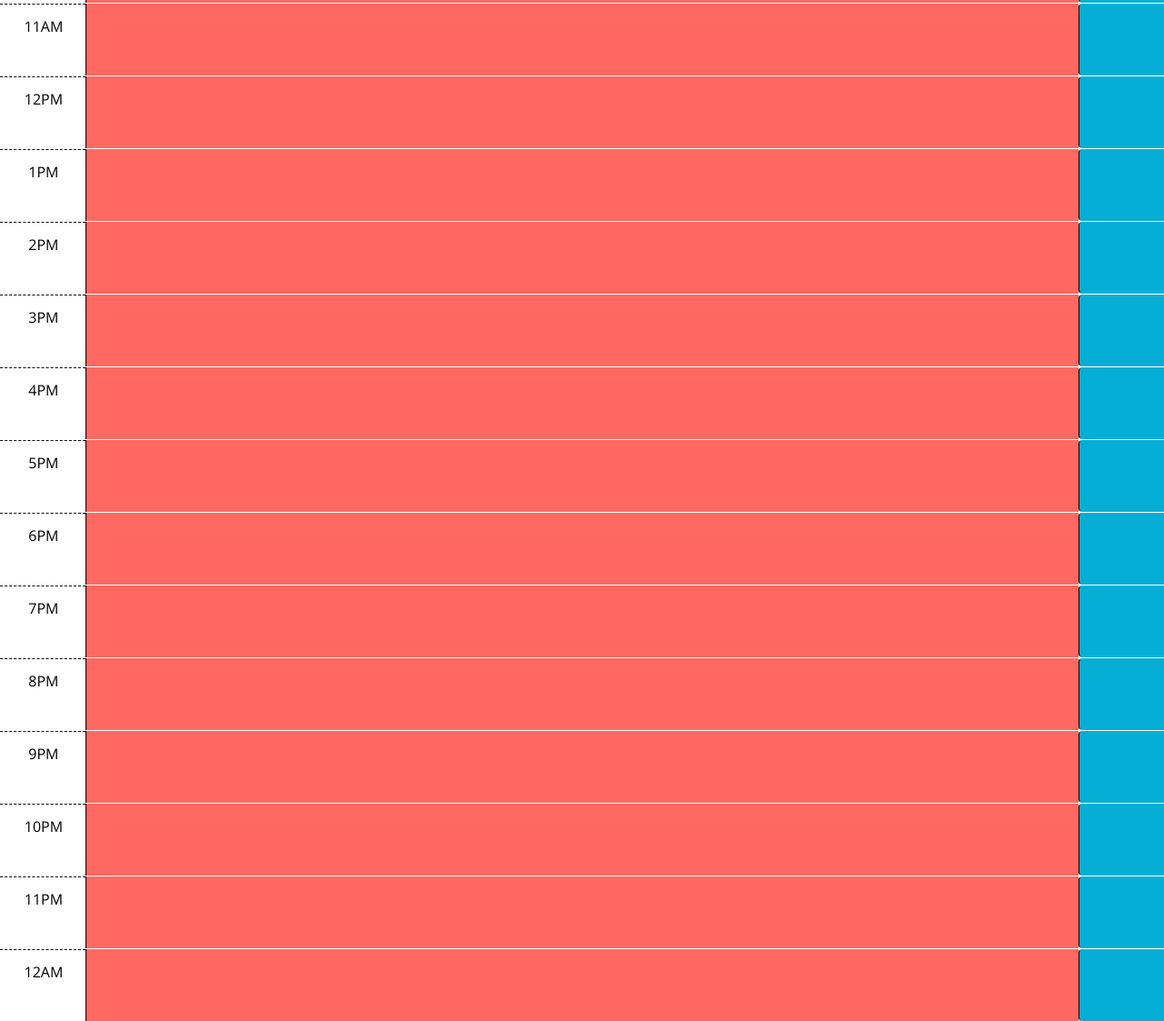
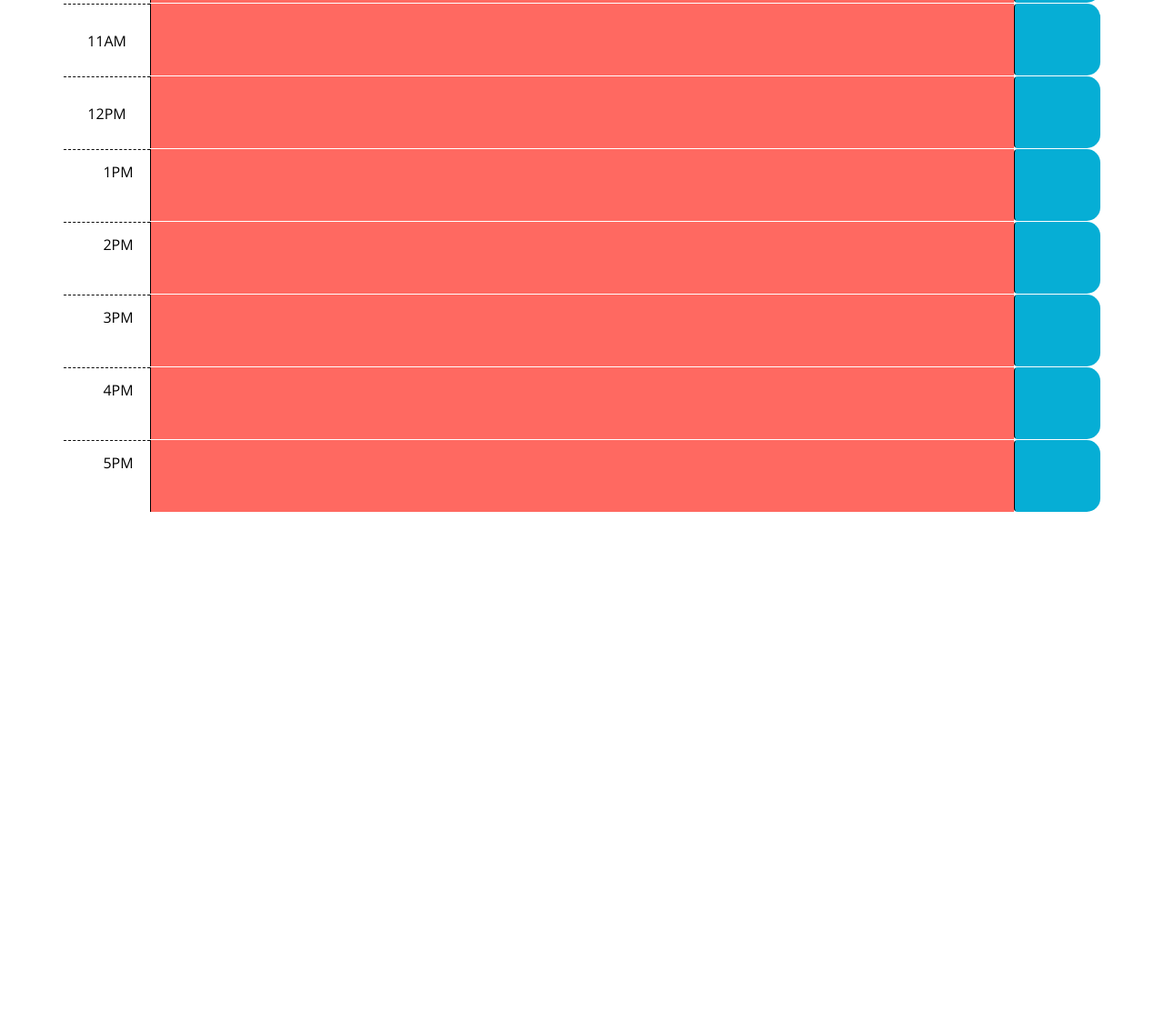
Before and after one commit to JN3AZ/Work-Day-Scheduler, a plain HTML site: page index.html in a window 1280 px wide. Shown: the part 493-1616 px from the top of the page at 91% size. After the commit the page ends 1056 px from the top, so only its background shows below. Drawn offline with nearby package versions, Linux system fonts and the light colour scheme.

Commit message:
fixed my syntax errors in my HTML, I had too many </div> messing up the format

```diff
--- a/app.js
+++ b/app.js
@@ -15,5 +15,5 @@ $(".time-block").each(function (){
         //curent hour
         $(this).find("textarea").addClass("present");
     }
-    console.log(hour, currentHour);
+    // console.log(hour, currentHour);
 });
--- a/index.html
+++ b/index.html
@@ -1,23 +1,14 @@
 <!DOCTYPE html>
 <html lang="en">
+
 <head>
   <meta charset="UTF-8" />
   <meta name="viewport" content="width=device-width, initial-scale=1.0" />
   <meta http-equiv="X-UA-Compatible" content="ie=edge" />
-    <link
-      rel="stylesheet"
-      href="https://stackpath.bootstrapcdn.com/bootstrap/4.3.1/css/bootstrap.min.css"
-    />
-    <link
-      rel="stylesheet"
-      href="https://use.fontawesome.com/releases/v5.8.1/css/all.css"
-      integrity="sha384-50oBUHEmvpQ+1lW4y57PTFmhCaXp0ML5d60M1M7uH2+nqUivzIebhndOJK28anvf"
-      crossorigin="anonymous"
-    />
-    <link
-      href="https://fonts.googleapis.com/css?family=Open+Sans&display=swap"
-      rel="stylesheet"
-    />
+  <link rel="stylesheet" href="https://stackpath.bootstrapcdn.com/bootstrap/4.3.1/css/bootstrap.min.css" />
+  <link rel="stylesheet" href="https://use.fontawesome.com/releases/v5.8.1/css/all.css"
+    integrity="sha384-50oBUHEmvpQ+1lW4y57PTFmhCaXp0ML5d60M1M7uH2+nqUivzIebhndOJK28anvf" crossorigin="anonymous" />
+  <link href="https://fonts.googleapis.com/css?family=Open+Sans&display=swap" rel="stylesheet" />
   <link rel="stylesheet" href="style.css" />
   <title>Work Day Scheduler</title>
 </head>
@@ -28,6 +19,7 @@
     <p class="lead">A simple calendar app for scheduling your work day</p>
     <p id="currentDay" class="lead"></p>
   </header>
+
 <div class="container">
     <div class="row time-block">
       <div class="col-md-1 hour">
@@ -36,7 +28,7 @@
       <textarea class="col-md-10 description"></textarea>
       <button class="col-md-1 btn saveBtn"></button>
     </div>
-  </div>
+
   <div class="row time-block">
     <div class="col-md-1 hour">
       10AM
@@ -44,109 +36,69 @@
     <textarea class="col-md-10 description"></textarea>
     <button class="col-md-1 btn saveBtn"></button>
   </div>
-</div><div class="row time-block">
+
+  <div class="row time-block">
     <div class="col-md-1 hour">
       11AM
     </div>
     <textarea class="col-md-10 description"></textarea>
     <button class="col-md-1 btn saveBtn"></button>
   </div>
-</div><div class="row time-block">
+
+  <div class="row time-block">
     <div class="col-md-1 hour">
       12PM
     </div>
     <textarea class="col-md-10 description"></textarea>
     <button class="col-md-1 btn saveBtn"></button>
   </div>
-</div><div class="row time-block">
+
+  <div class="row time-block">
     <div class="col-md-1 hour">
       1PM
     </div>
     <textarea class="col-md-10 description"></textarea>
     <button class="col-md-1 btn saveBtn"></button>
   </div>
-</div><div class="row time-block">
+
+  <div class="row time-block">
     <div class="col-md-1 hour">
       2PM
     </div>
     <textarea class="col-md-10 description"></textarea>
     <button class="col-md-1 btn saveBtn"></button>
   </div>
-</div><div class="row time-block">
+
+  <div class="row time-block">
     <div class="col-md-1 hour">
       3PM
     </div>
     <textarea class="col-md-10 description"></textarea>
     <button class="col-md-1 btn saveBtn"></button>
   </div>
-</div><div class="row time-block">
+
+  <div class="row time-block">
     <div class="col-md-1 hour">
       4PM
     </div>
     <textarea class="col-md-10 description"></textarea>
     <button class="col-md-1 btn saveBtn"></button>
   </div>
-</div><div class="row time-block">
+
+  <div class="row time-block">
     <div class="col-md-1 hour">
       5PM
     </div>
     <textarea class="col-md-10 description"></textarea>
     <button class="col-md-1 btn saveBtn"></button>
   </div>
-</div><div class="row time-block">
-  <div class="col-md-1 hour">
-    6PM
 </div>
- <textarea class="col-md-10 description"></textarea>
- <button class="col-md-1 btn saveBtn"></button>
-</div>
-</div><div class="row time-block">
-  <div class="col-md-1 hour">
-    7PM
-  </div>
- <textarea class="col-md-10 description"></textarea>
- <button class="col-md-1 btn saveBtn"></button>
-</div>
-</div><div class="row time-block">
-  <div class="col-md-1 hour">
-    8PM
-  </div>
- <textarea class="col-md-10 description"></textarea>
- <button class="col-md-1 btn saveBtn"></button>
-</div>
-</div><div class="row time-block">
-  <div class="col-md-1 hour">
-    9PM
-  </div>
- <textarea class="col-md-10 description"></textarea>
- <button class="col-md-1 btn saveBtn"></button>
-</div>
-</div><div class="row time-block">
-  <div class="col-md-1 hour">
-    10PM
-  </div>
- <textarea class="col-md-10 description"></textarea>
- <button class="col-md-1 btn saveBtn"></button>
-</div>
-</div>
-</div><div class="row time-block">
-  <div class="col-md-1 hour">
-    11PM
-  </div>
- <textarea class="col-md-10 description"></textarea>
- <button class="col-md-1 btn saveBtn"></button>
-</div>
-</div></div><div class="row time-block">
-  <div class="col-md-1 hour">
-    12AM
-  </div>
- <textarea class="col-md-10 description"></textarea>
- <button class="col-md-1 btn saveBtn"></button>
-</div>
-</div>
+
+
 
   <script src="https://code.jquery.com/jquery-3.4.1.min.js"></script>
   <script src="https://cdnjs.cloudflare.com/ajax/libs/moment.js/2.24.0/moment.min.js"></script>
   <script src="app.js"></script>
 </body>
+
 </html>
```
Lines whose indentation alone changed are shown as unchanged.
